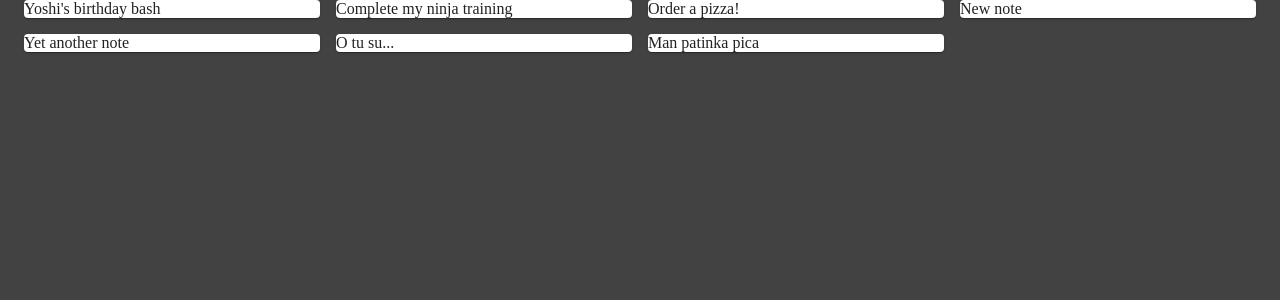
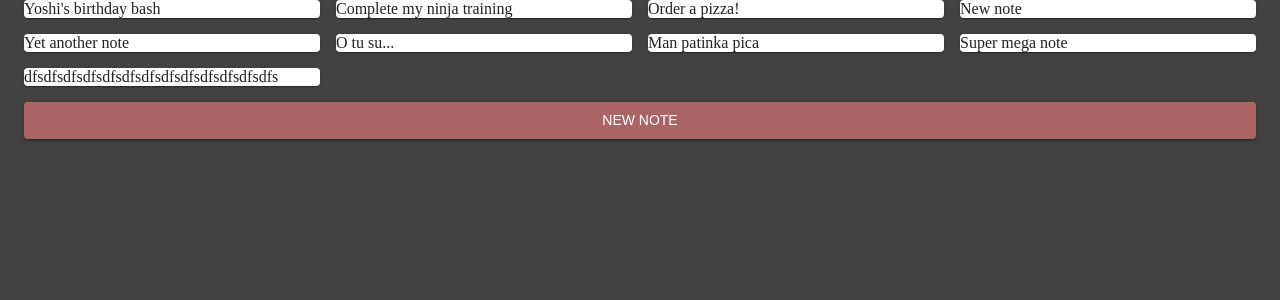
Before and after one commit to Aidas-Baublys/Personal-todo-app, a React (Create React App) app: page / in a window 1280 px wide. Shown: the top 300 px of the page. Built offline with nearby package versions, Linux system fonts and the light colour scheme; data requests are answered from the project's data file.

Commit message:
Add button to notes component to reach create component.

```diff
--- a/data/db.json
+++ b/data/db.json
@@ -37,6 +37,16 @@
       "title": "Man patinka pica",
       "details": "Pica pica pica pica pica pica pica",
       "id": 7
+    },
+    {
+      "title": "Super mega note",
+      "details": "Awwwwwwwwwwwwwwwwwwww shit.",
+      "id": 8
+    },
+    {
+      "title": "dfsdfsdfsdfsdfsdfsdfsdfsdfsdfsdfsdfsdfs",
+      "details": "sdffgsdssssss186gw186rg816wrg",
+      "id": 9
     }
   ]
 }
--- a/src/pages/Notes.js
+++ b/src/pages/Notes.js
@@ -1,8 +1,10 @@
-import { Container, Grid, Paper } from "@material-ui/core";
+import { Container, Grid, Paper, Button } from "@material-ui/core";
 import { useState, useEffect } from "react";
+import { useHistory } from 'react-router-dom';
 
 function Notes() {
   const [notes, setNotes] = useState([]);
+  const history = useHistory();
 
   useEffect(() => {
     fetch("http://localhost:8000/notes")
@@ -20,6 +22,16 @@ function Notes() {
             </Paper>
           </Grid>
         ))}
+        <Grid item xs={12} sm={12} md={12}>
+          <Button
+            variant="contained"
+            color="primary"
+            fullWidth
+            onClick={() => history.push("/create")}
+          >
+            New note
+          </Button>
+        </Grid>
       </Grid>
     </Container>
   );
```
